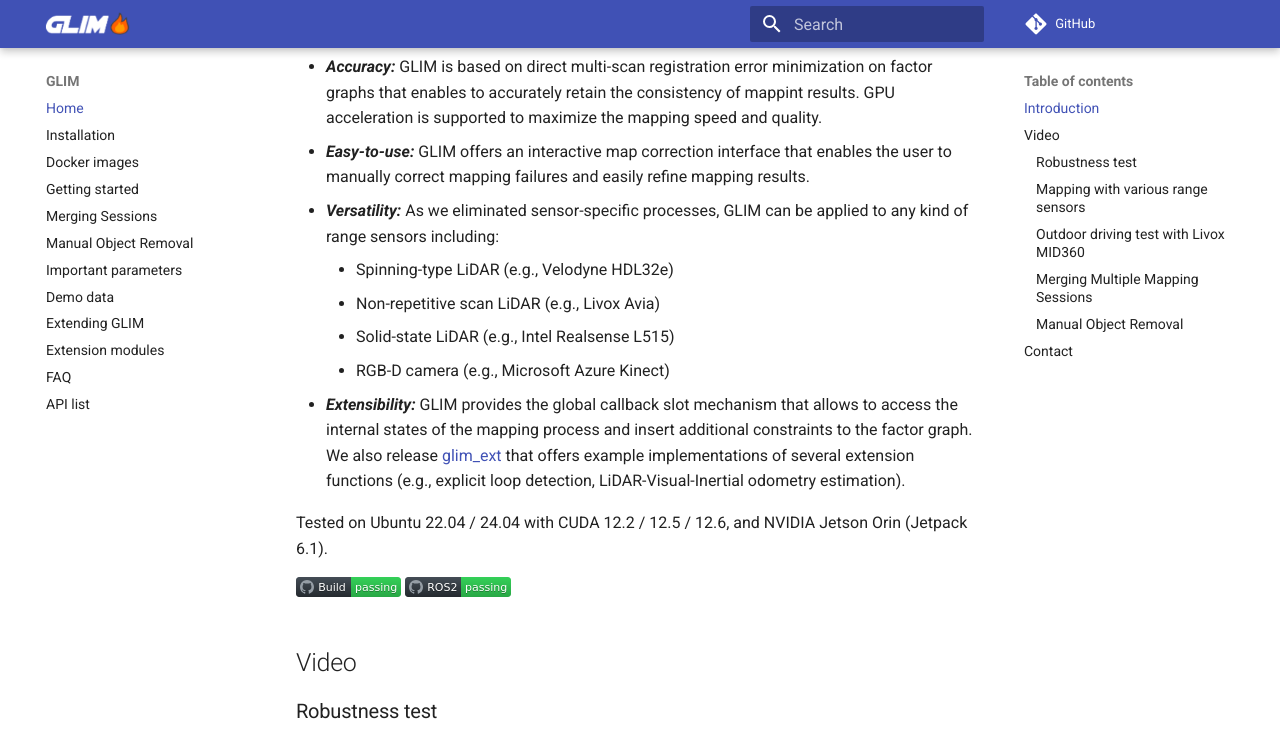
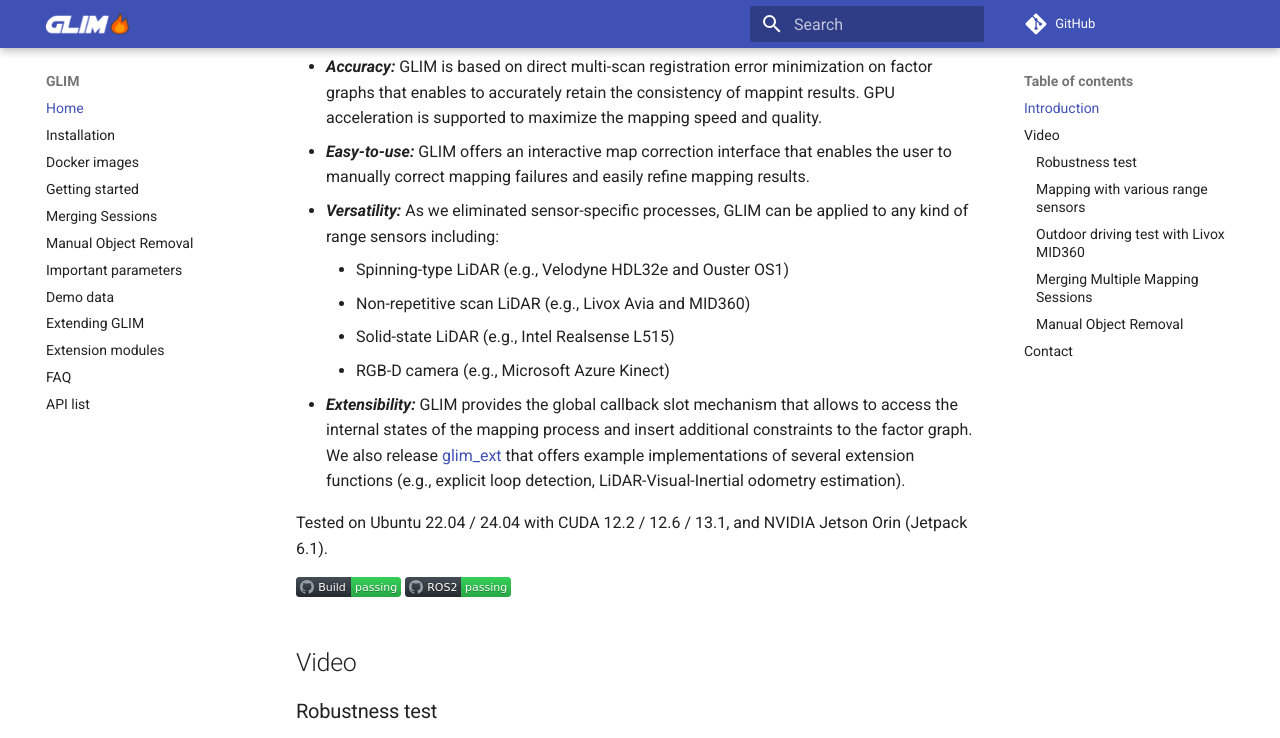
Before and after one commit to koide3/glim, an MkDocs documentation site: the page built from docs/index.md, in a window 1280 px wide and 900 px high, scrolled down 435 px, cut to the strip 0-738 px from the top of the window. Built offline with MkDocs 1.6.1 and Material for MkDocs 9.7.7, drawn with Linux system fonts in a browser that asks for light colours; nearby versions of some CDN libraries; comment, search, counter and statistics services are not loaded.

```diff
--- a/docs/index.md
+++ b/docs/index.md
@@ -9,13 +9,13 @@
 - ***Accuracy:*** GLIM is based on direct multi-scan registration error minimization on factor graphs that enables to accurately retain the consistency of mappint results. GPU acceleration is supported to maximize the mapping speed and quality.
 - ***Easy-to-use:*** GLIM offers an interactive map correction interface that enables the user to manually correct mapping failures and easily refine mapping results.
 - ***Versatility:*** As we eliminated sensor-specific processes, GLIM can be applied to any kind of range sensors including:
-    - Spinning-type LiDAR (e.g., Velodyne HDL32e)
-    - Non-repetitive scan LiDAR (e.g., Livox Avia)
+    - Spinning-type LiDAR (e.g., Velodyne HDL32e and Ouster OS1)
+    - Non-repetitive scan LiDAR (e.g., Livox Avia and MID360)
     - Solid-state LiDAR (e.g., Intel Realsense L515)
     - RGB-D camera (e.g., Microsoft Azure Kinect)
 - ***Extensibility:*** GLIM provides the global callback slot mechanism that allows to access the internal states of the mapping process and insert additional constraints to the factor graph. We also release [glim_ext](https://github.com/koide3/glim_ext) that offers example implementations of several extension functions (e.g., explicit loop detection, LiDAR-Visual-Inertial odometry estimation).
 
-Tested on Ubuntu 22.04 / 24.04 with CUDA 12.2 / 12.5 / 12.6, and NVIDIA Jetson Orin (Jetpack 6.1).
+Tested on Ubuntu 22.04 / 24.04 with CUDA 12.2 / 12.6 / 13.1, and NVIDIA Jetson Orin (Jetpack 6.1).
 
 [![Build test status](assets/build.svg)](https://github.com/koide3/glim/actions/workflows/build.yml)
 [![ROS2](assets/ros2.svg)](https://github.com/koide3/glim_ros2/actions/workflows/docker_push.yml)
```
Also changed, not shown: README.md (+4 -3 lines), docs/docker.md (+6 -1 lines), docs/installation.md (+67 -62 lines).
